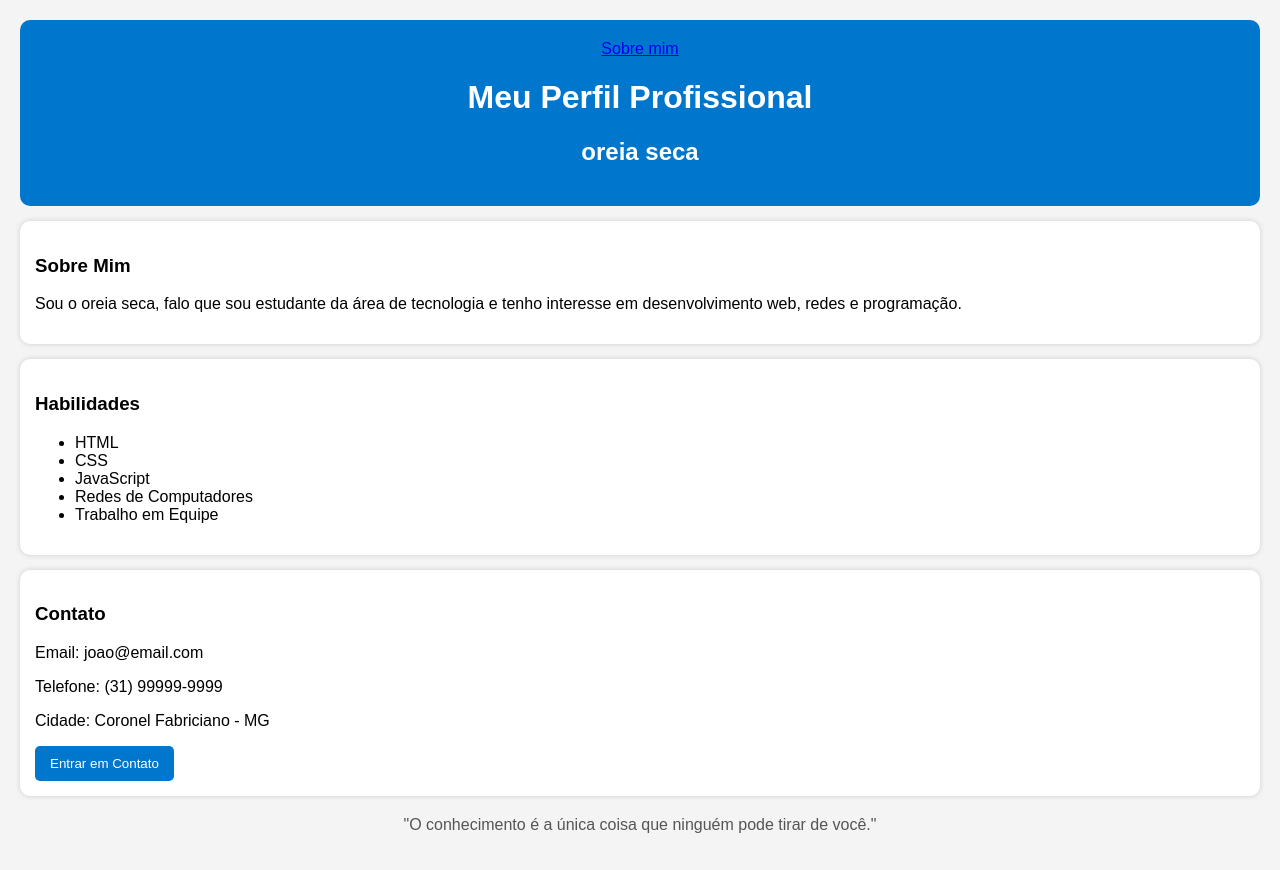
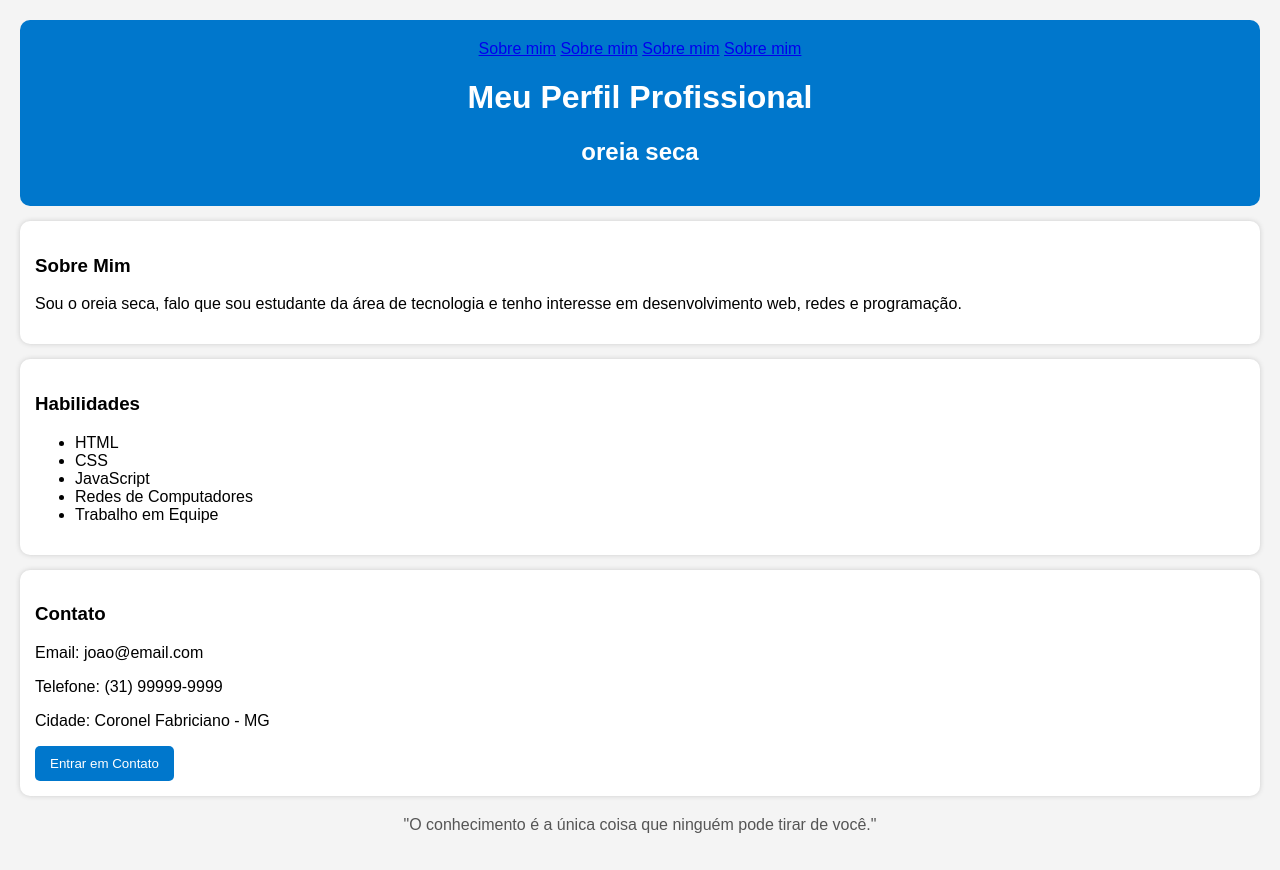
Before and after one commit to yanpierre444/HELLO, a plain HTML site: page index.html in a window 1280 px wide. Drawn offline with Linux system fonts and the light colour scheme.

Commit message:
hello mother fuk

```diff
--- a/index.html
+++ b/index.html
@@ -56,6 +56,9 @@
     <header>
         <nav>
             <a href="#info">Sobre mim</a>
+            <a href="#">Sobre mim</a>
+            <a href="#">Sobre mim</a>
+            <a href="#">Sobre mim</a>
         </nav>
         <h1>Meu Perfil Profissional</h1>
         <h2>oreia seca</h2>
```
